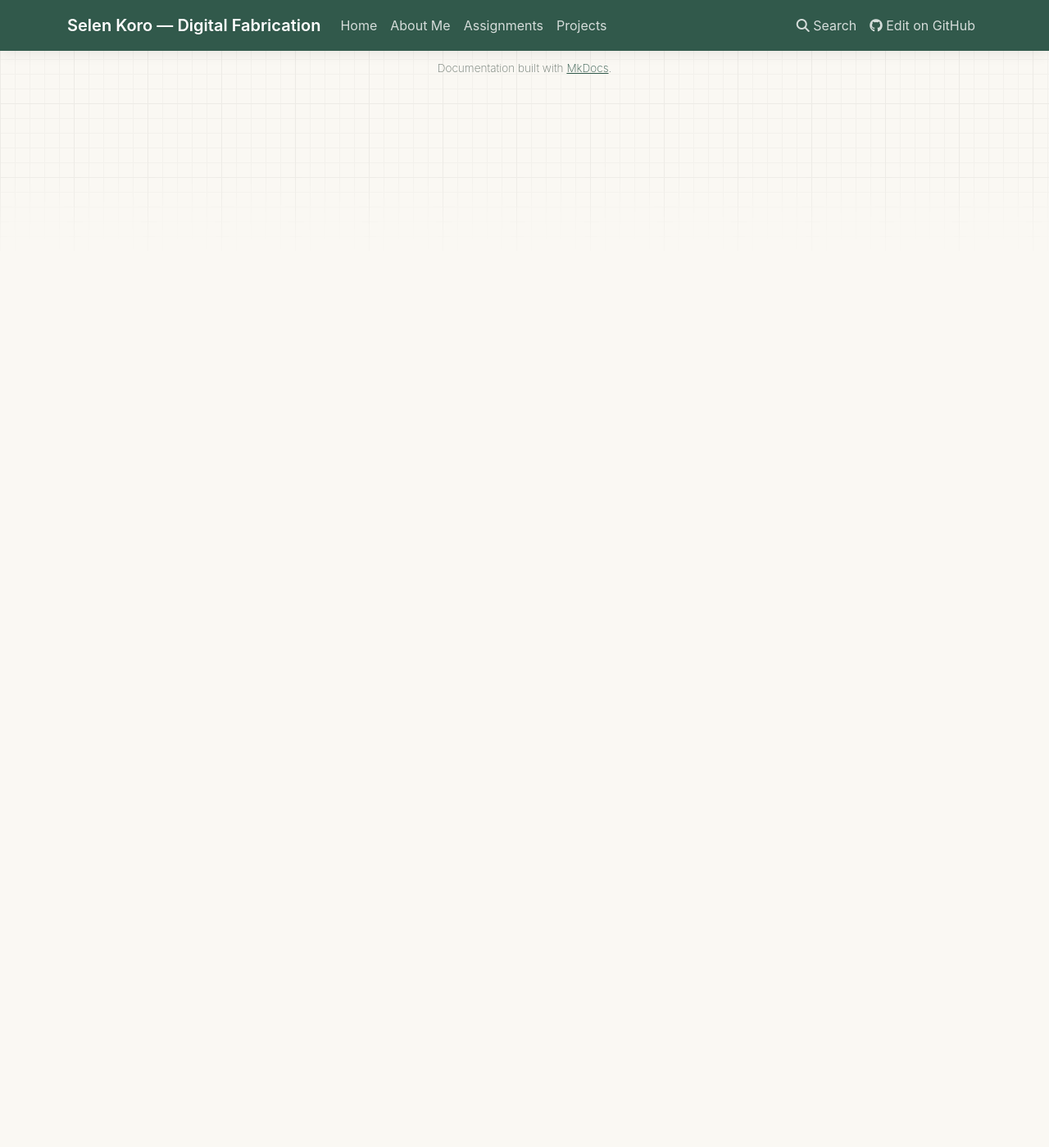
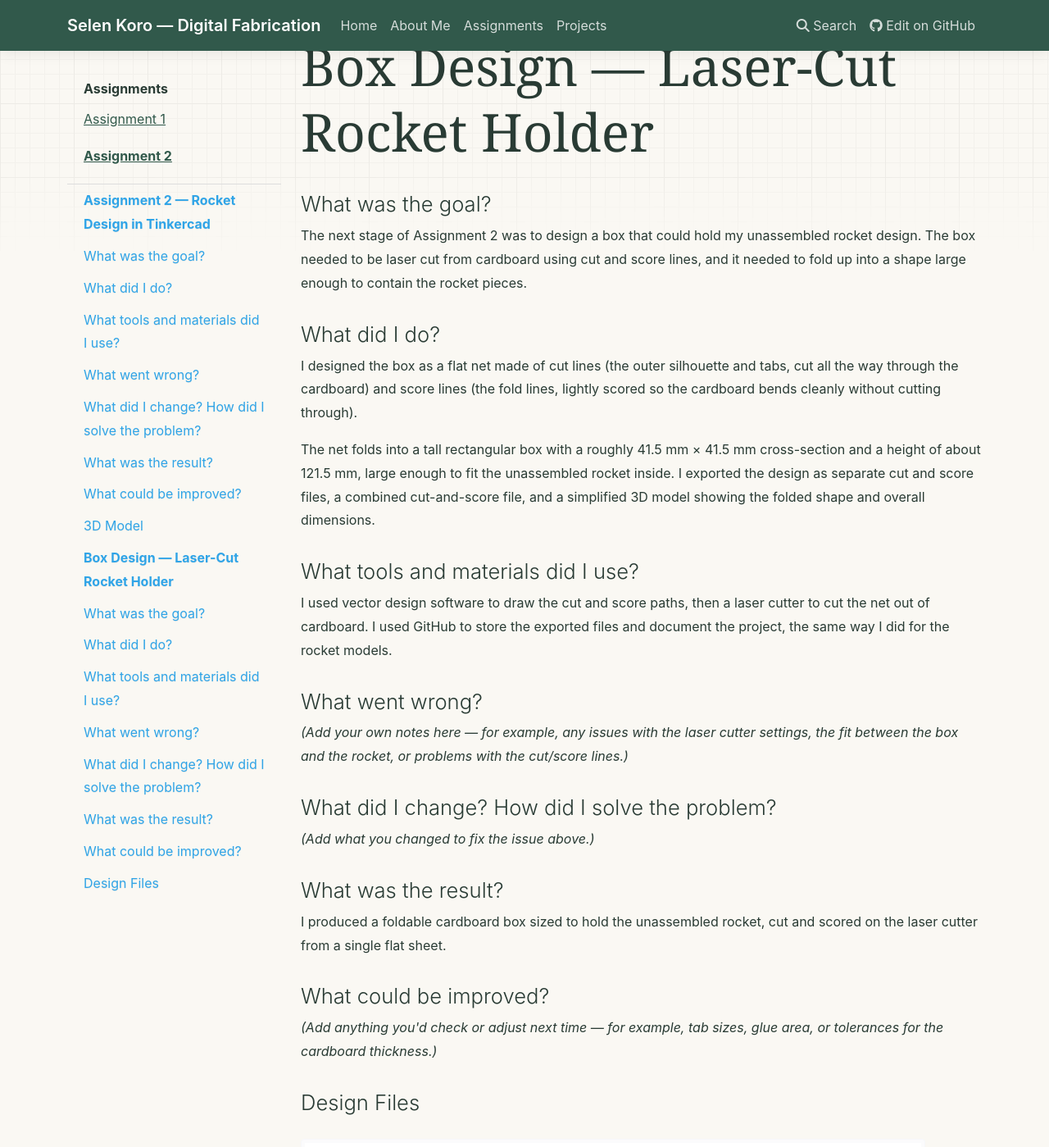
Before and after one commit to Koros1/digital-fabrication, an MkDocs documentation site: the page built from docs/assignment-2.md, in a window 1280 px wide and 1400 px high, scrolled down 1760 px. Shown: the whole window at 82% size. Built offline with MkDocs 1.6.1, drawn with Linux system fonts in a browser that asks for light colours; nearby versions of some CDN libraries; some of the changed text lies outside the part shown.

Commit message:
Add box design stage to Assignment 2
Adds the laser-cut rocket-holder box documentation (goal, process,
tools, design files) and the box design files: 3D model (STL), cut
and score files (DXF/SVG, separate and combined), and a cut/score
layout preview image.

Co-Authored-By: Claude Sonnet 5 <noreply@anthropic.com>
Claude-Session: https://claude.ai/code/session_01KdBZYkegokr4nwnJ31uGfN

```diff
--- a/docs/assignment-2.md
+++ b/docs/assignment-2.md
@@ -49,3 +49,48 @@ I would also check the dimensions and thickness of smaller features to assess wh
 [View and rotate the two rocket models on GitHub](https://github.com/Koros1/digital-fabrication/blob/main/Selen%20Koro-%20Roket%20Tasarımı.stl)
 
 The STL file contains the geometry of both rockets. The original Tinkercad colours are not preserved in STL format.
+
+---
+
+# Box Design — Laser-Cut Rocket Holder
+
+## What was the goal?
+
+The next stage of Assignment 2 was to design a box that could hold my unassembled rocket design. The box needed to be laser cut from cardboard using cut and score lines, and it needed to fold up into a shape large enough to contain the rocket pieces.
+
+## What did I do?
+
+I designed the box as a flat net made of cut lines (the outer silhouette and tabs, cut all the way through the cardboard) and score lines (the fold lines, lightly scored so the cardboard bends cleanly without cutting through).
+
+The net folds into a tall rectangular box with a roughly 41.5 mm × 41.5 mm cross-section and a height of about 121.5 mm, large enough to fit the unassembled rocket inside. I exported the design as separate cut and score files, a combined cut-and-score file, and a simplified 3D model showing the folded shape and overall dimensions.
+
+## What tools and materials did I use?
+
+I used vector design software to draw the cut and score paths, then a laser cutter to cut the net out of cardboard. I used GitHub to store the exported files and document the project, the same way I did for the rocket models.
+
+## What went wrong?
+
+*(Add your own notes here — for example, any issues with the laser cutter settings, the fit between the box and the rocket, or problems with the cut/score lines.)*
+
+## What did I change? How did I solve the problem?
+
+*(Add what you changed to fix the issue above.)*
+
+## What was the result?
+
+I produced a foldable cardboard box sized to hold the unassembled rocket, cut and scored on the laser cutter from a single flat sheet.
+
+## What could be improved?
+
+*(Add anything you'd check or adjust next time — for example, tab sizes, glue area, or tolerances for the cardboard thickness.)*
+
+## Design Files
+
+![Cut and score layout of the box net](box-cut-score-preview.png)
+
+The diagram above shows the box net: red lines are cut paths and blue lines are score (fold) lines.
+
+- [3D model of the box (STL)](https://github.com/Koros1/digital-fabrication/blob/main/box-design/kutu_3d.stl)
+- [Cut file (DXF)](https://github.com/Koros1/digital-fabrication/blob/main/box-design/kutu_cut.dxf) · [Cut file (SVG)](https://github.com/Koros1/digital-fabrication/blob/main/box-design/kutu_cut.svg)
+- [Score file (DXF)](https://github.com/Koros1/digital-fabrication/blob/main/box-design/kutu_score.dxf) · [Score file (SVG)](https://github.com/Koros1/digital-fabrication/blob/main/box-design/kutu_score.svg)
+- [Combined cut + score file (DXF)](https://github.com/Koros1/digital-fabrication/blob/main/box-design/kutu_cut_score_birlesik.dxf) · [Combined cut + score file (SVG)](https://github.com/Koros1/digital-fabrication/blob/main/box-design/kutu_cut_score_birlesik.svg)
```
Also changed, not shown: docs/box-cut-score-preview.png (added), 7 other files.
